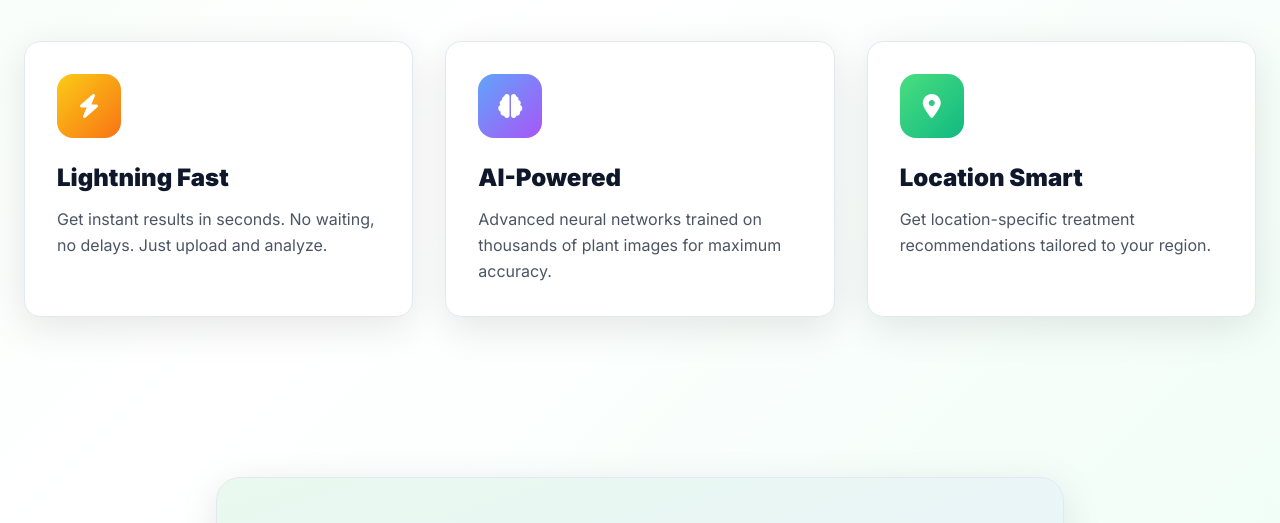
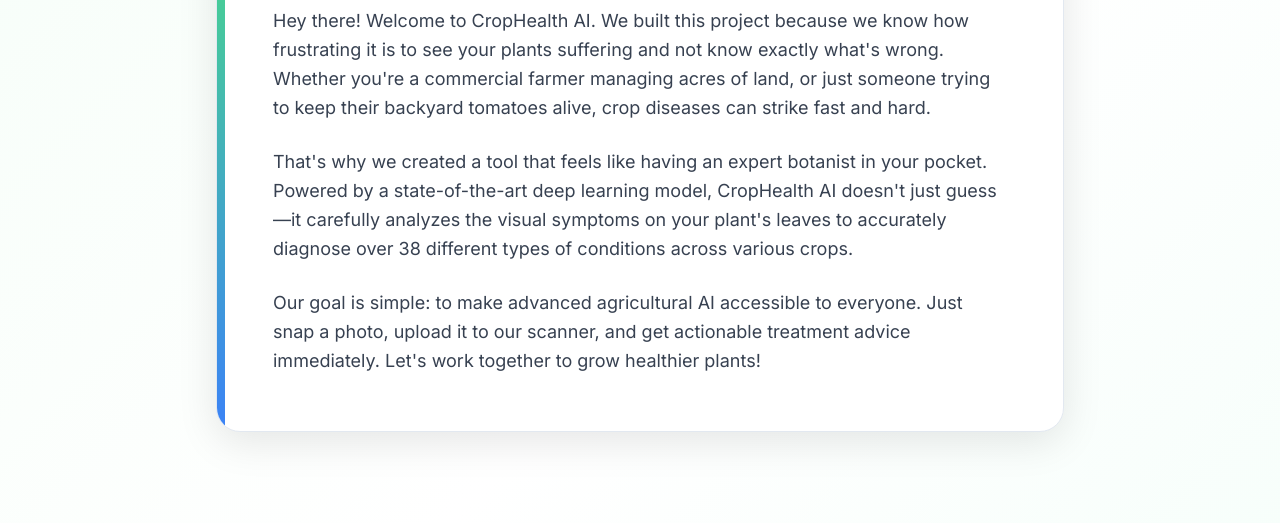
Before and after one commit to sohamx0/Crop-Health-AI, a website: page templates/index.html in a window 1280 px wide. Shown: the part 1025-1548 px from the top of the page. Drawn offline with nearby package versions, Linux system fonts and the light colour scheme.

Commit message:
Added plant disease model via Git LFS and updated homepage

```diff
--- a/templates/index.html
+++ b/templates/index.html
@@ -293,6 +293,27 @@
     </div>
   </section>
 
+  <!-- About Project Section -->
+  <section class="py-20 relative">
+    <div class="max-w-4xl mx-auto px-6">
+      <div class="card p-10 md:p-14 rounded-3xl relative overflow-hidden text-left">
+        <div class="absolute top-0 left-0 w-2 h-full bg-gradient-to-b from-green-400 to-blue-500"></div>
+        <h2 class="text-3xl md:text-4xl font-black mb-6">Behind <span class="gradient-text">CropHealth AI</span></h2>
+        <div class="space-y-6 text-lg text-gray-700 dark:text-gray-300 leading-relaxed">
+          <p>
+            Hey there! Welcome to CropHealth AI. We built this project because we know how frustrating it is to see your plants suffering and not know exactly what's wrong. Whether you're a commercial farmer managing acres of land, or just someone trying to keep their backyard tomatoes alive, crop diseases can strike fast and hard.
+          </p>
+          <p>
+            That's why we created a tool that feels like having an expert botanist in your pocket. Powered by a state-of-the-art deep learning model, CropHealth AI doesn't just guess—it carefully analyzes the visual symptoms on your plant's leaves to accurately diagnose over 38 different types of conditions across various crops.
+          </p>
+          <p>
+            Our goal is simple: to make advanced agricultural AI accessible to everyone. Just snap a photo, upload it to our scanner, and get actionable treatment advice immediately. Let's work together to grow healthier plants!
+          </p>
+        </div>
+      </div>
+    </div>
+  </section>
+
   <!-- Features Section -->
   <section class="py-20 relative">
     <div class="max-w-7xl mx-auto px-6">
```
Also changed, not shown: 3 other files.
